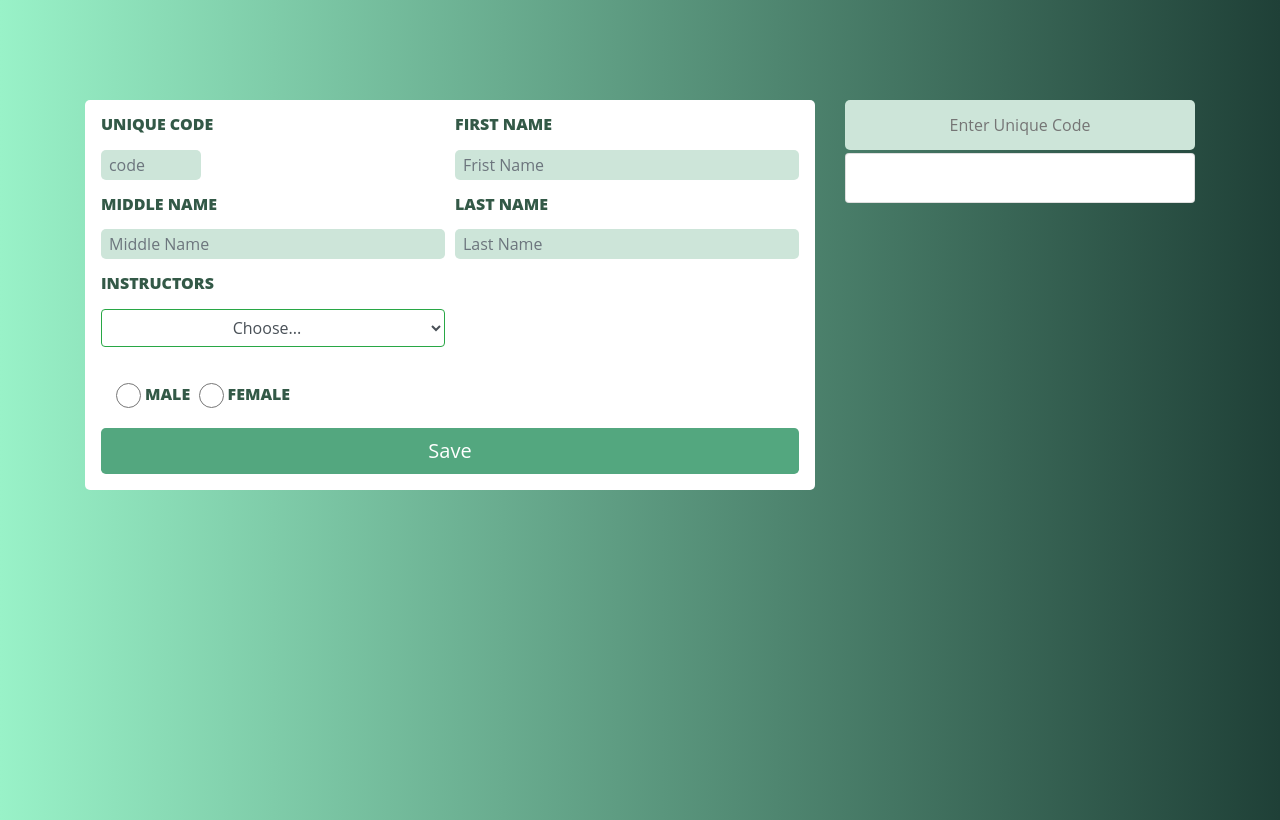
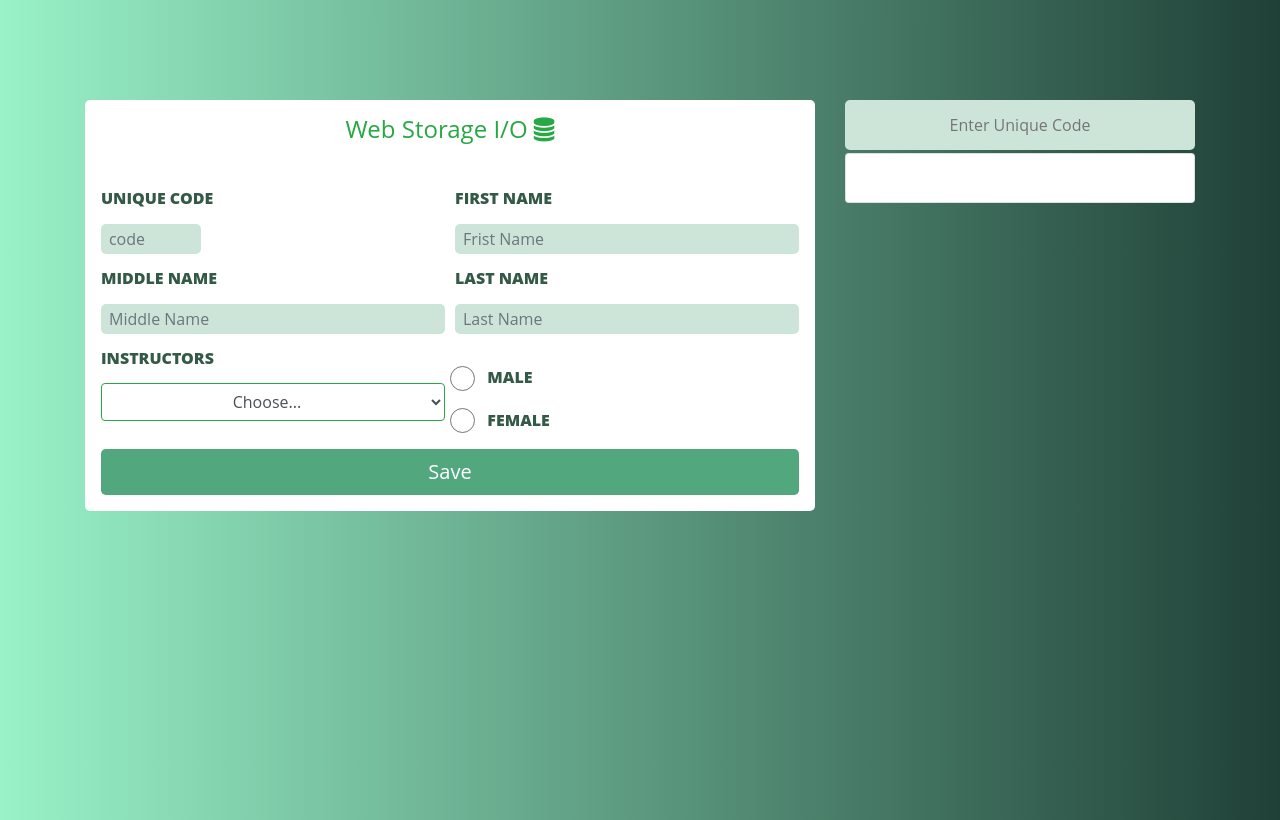
Before and after one commit to precious-adeyinka/database.github.io, a plain HTML site: page index.html in a window 1280 px wide. Drawn offline with nearby package versions, Linux system fonts and the light colour scheme.

Commit message:
Feat: Updated index.html.

```diff
--- a/index.html
+++ b/index.html
@@ -4,6 +4,9 @@
 	<title>Database</title>
 	<meta charset="utf-8">
 	<meta name="viewport" content="width=device-width, initial-scale=1,shrink-to-fit=no">
+
+	<!-- Font Awesome Icons -->
+	<link href="https://stackpath.bootstrapcdn.com/font-awesome/4.7.0/css/font-awesome.min.css" rel="stylesheet" integrity="sha384-wvfXpqpZZVQGK6TAh5PVlGOfQNHSoD2xbE+QkPxCAFlNEevoEH3Sl0sibVcOQVnN" crossorigin="anonymous">
 
 	<!-- Bootstrap css -->
 	<link rel="stylesheet" href="https://stackpath.bootstrapcdn.com/bootstrap/4.2.1/css/bootstrap.min.css" integrity="sha384-GJzZqFGwb1QTTN6wy59ffF1BuGJpLSa9DkKMp0DgiMDm4iYMj70gZWKYbI706tWS" crossorigin="anonymous">
@@ -22,6 +25,9 @@
 		<div class="row">
 			<div class="col-lg-8">
 				<form>
+					<fieldset>
+						<legend class="text-success text-center mb-5 mt-5">Web Storage I/O <i class="fa fa-database"></i></legend>
+					</fieldset>
 					<div class="form-row">
 						<div class="form-group col-md-6">
 							<label for="uniqueCode">Unique Code</label>
@@ -53,16 +59,16 @@
 							</select>
 						</div>
 
-						<div class="container form-row form-inline">
+						<div class="form-row form-inline mb-3 mt-3">
 							<div class="form-group col-md-6">
 								<div class="form-check">
 									<input class="form-check-input"  name="gender" type="radio" value="male">
-									<label class="form-check-label" for="male">Male</label>
+									<label class="form-check-label" for="male">&nbsp;&nbsp;Male</label>
 								</div>
 								&nbsp;&nbsp;
 								<div class="form-check">
 									<input class="form-check-input"  name="gender" type="radio" value="female">
-									<label class="form-check-label" for="female">Female</label>
+									<label class="form-check-label" for="female">&nbsp;&nbsp;Female</label>
 								</div>
 							</div>
 						</div>
```
